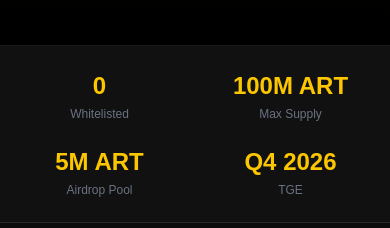
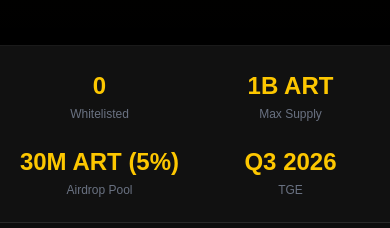
Before and after one commit to PisonAlpha/aureotrack, a Next.js app: page /airdrop in a window 390 px wide. Shown: the part 456-684 px from the top of the page. Built offline with nearby package versions, Linux system fonts and the light colour scheme; no server answers.

Commit message:
Fix mobile overflow on Portfolio and AureoAI pages, update Airdrop token stats

```diff
--- a/app/ai/page.tsx
+++ b/app/ai/page.tsx
@@ -166,7 +166,7 @@ export default function AIInsights() {
           <h2 className="font-semibold text-white mb-2">AI Event Impact Simulator</h2>
           <p className="text-sm text-gray-500 mb-5">Describe any market event and see its likely impact across all major asset classes.</p>
 
-          <div className="flex gap-3 mb-6">
+          <div className="flex flex-col sm:flex-row gap-3 mb-6">
             <input
               type="text"
               value={eventInput}
@@ -178,7 +178,7 @@ export default function AIInsights() {
             <button
               onClick={handleSimulateEvent}
               disabled={loadingEvent}
-              className="px-6 py-3 bg-yellow-500 text-black rounded-xl text-sm font-semibold hover:bg-yellow-400 transition-colors disabled:opacity-50"
+              className="px-4 py-3 bg-yellow-500 text-black rounded-xl text-sm font-semibold hover:bg-yellow-400 transition-colors disabled:opacity-50 sm:whitespace-nowrap"
             >
               {loadingEvent ? 'Simulating...' : 'Simulate'}
             </button>
--- a/app/airdrop/page.tsx
+++ b/app/airdrop/page.tsx
@@ -100,9 +100,9 @@ export default function Airdrop() {
         <div className="max-w-4xl mx-auto grid grid-cols-2 sm:grid-cols-4 gap-6 text-center">
           {[
             { label: 'Whitelisted', value: loading ? '...' : (status?.totalWhitelisted || 0).toLocaleString() },
-            { label: 'Max Supply', value: '100M ART' },
-            { label: 'Airdrop Pool', value: '5M ART' },
-            { label: 'TGE', value: 'Q4 2026' },
+            { label: 'Max Supply', value: '1B ART' },
+            { label: 'Airdrop Pool', value: '30M ART (5%)' },
+            { label: 'TGE', value: 'Q3 2026' },
           ].map(stat => (
             <div key={stat.label}>
               <p className="text-2xl font-bold text-yellow-400">{stat.value}</p>
--- a/app/portfolio/page.tsx
+++ b/app/portfolio/page.tsx
@@ -66,7 +66,7 @@ export default function Portfolio() {
         <div className="bg-white/5 border border-white/10 rounded-2xl p-6 mb-8">
           <div className="mb-4">
             <label className="block text-sm font-medium text-gray-400 mb-2">EVM Wallet (BNB / Ethereum / Polygon / Base)</label>
-            <div className="flex gap-3">
+            <div className="flex flex-col sm:flex-row gap-3">
               <input
                 type="text"
                 value={evmAddress}
@@ -74,7 +74,7 @@ export default function Portfolio() {
                 placeholder="0x..."
                 className="flex-1 px-4 py-3 bg-white/5 border border-white/10 rounded-xl text-sm text-white placeholder-gray-600 focus:outline-none focus:border-yellow-500/50"
               />
-              <button onClick={connectMetaMask} className="px-4 py-3 border border-white/20 text-gray-300 rounded-xl text-sm font-medium hover:bg-white/5 transition-colors whitespace-nowrap">
+              <button onClick={connectMetaMask} className="px-4 py-3 border border-white/20 text-gray-300 rounded-xl text-sm font-medium hover:bg-white/5 transition-colors sm:whitespace-nowrap">
                 Connect MetaMask
               </button>
             </div>
```
